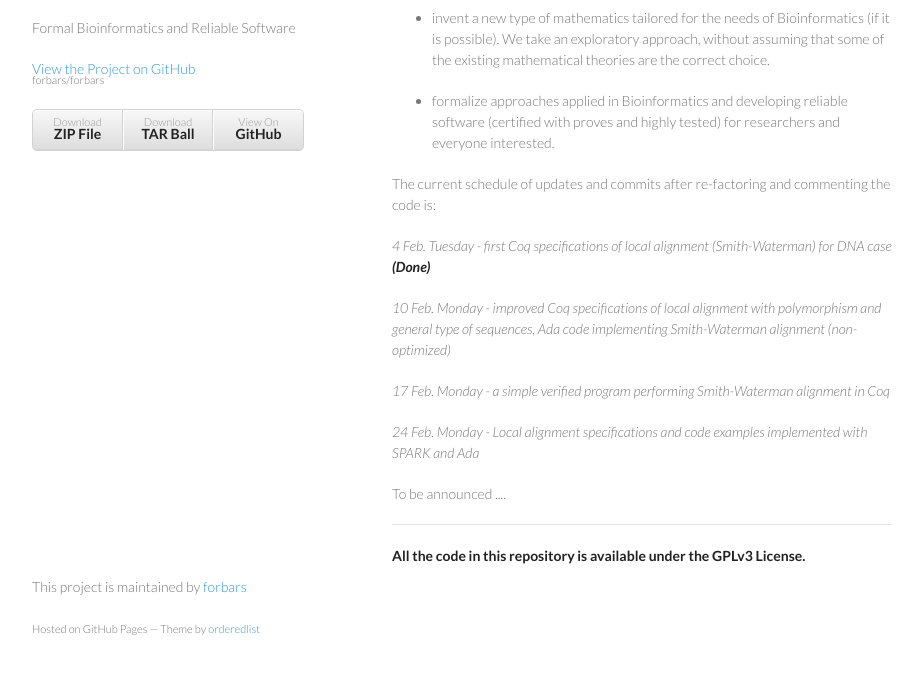
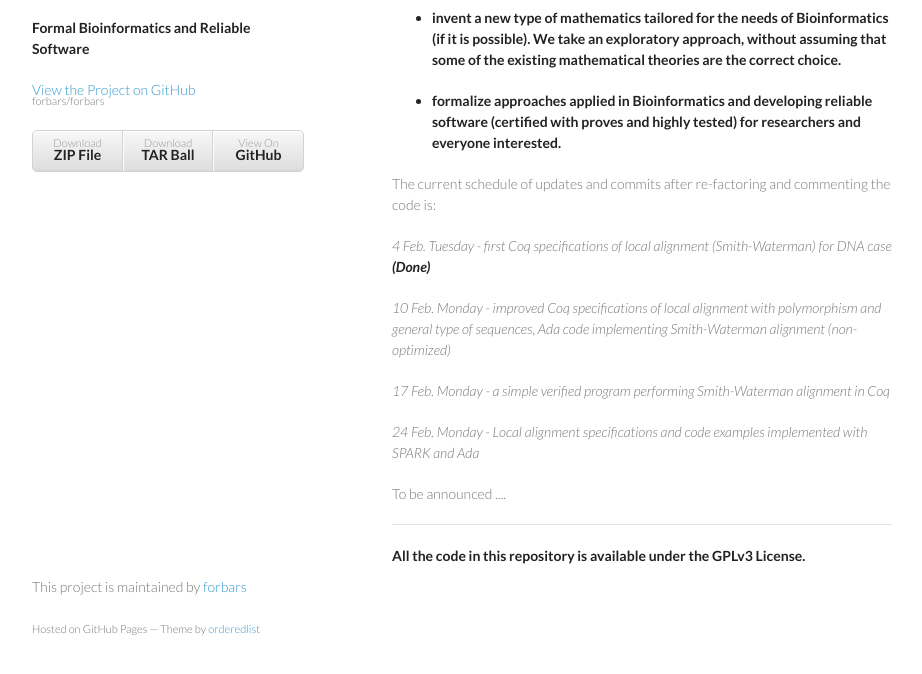
Before and after one commit to forbars/forbars, a plain HTML site: page index.html in a window 1280 px wide. Shown: the part 92-766 px from the top of the page, without its empty margins (178-1100 px from the left). Drawn offline with Linux system fonts and the light colour scheme.

Commit message:
Update index.html

```diff
--- a/index.html
+++ b/index.html
@@ -16,7 +16,7 @@
     <div class="wrapper">
       <header>
         <h1>ForBaRS</h1>
-        <p>Formal Bioinformatics and Reliable Software</p>
+        <p><strong>Formal Bioinformatics and Reliable Software</strong></p>
 
         <p class="view"><a href="https://github.com/forbars/forbars">View the Project on GitHub <small>forbars/forbars</small></a></p>
 
@@ -31,11 +31,11 @@
         <p>The project's goals are: </p>
 
 <ul>
-<li><p>invent a new type of mathematics tailored for the needs of Bioinformatics
+<strong><li><p>invent a new type of mathematics tailored for the needs of Bioinformatics
 (if it is possible). We take an exploratory approach, without assuming that some of the existing
 mathematical theories are the correct choice.</p></li>
 <li><p>formalize approaches applied in Bioinformatics and developing reliable software
-(certified with proves and highly tested) for researchers and everyone interested.</p></li>
+(certified with proves and highly tested) for researchers and everyone interested.</p></li></strong>
 </ul><p>The current schedule of updates and commits after re-factoring and commenting the code is:</p>
 
 <p><em>4 Feb. Tuesday - first Coq specifications of local alignment (Smith-Waterman) for DNA case <strong>(Done)</strong></em></p>
```
